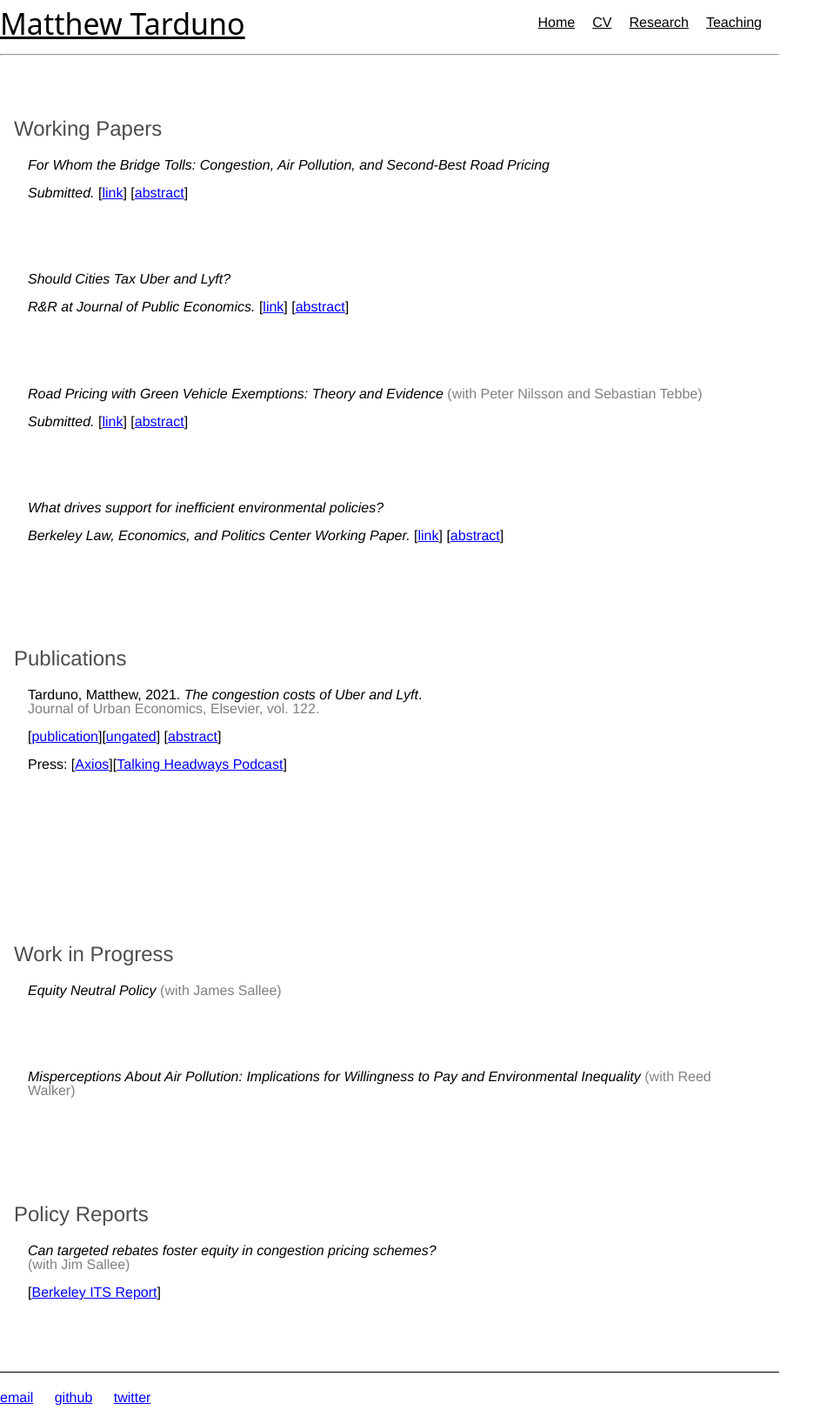
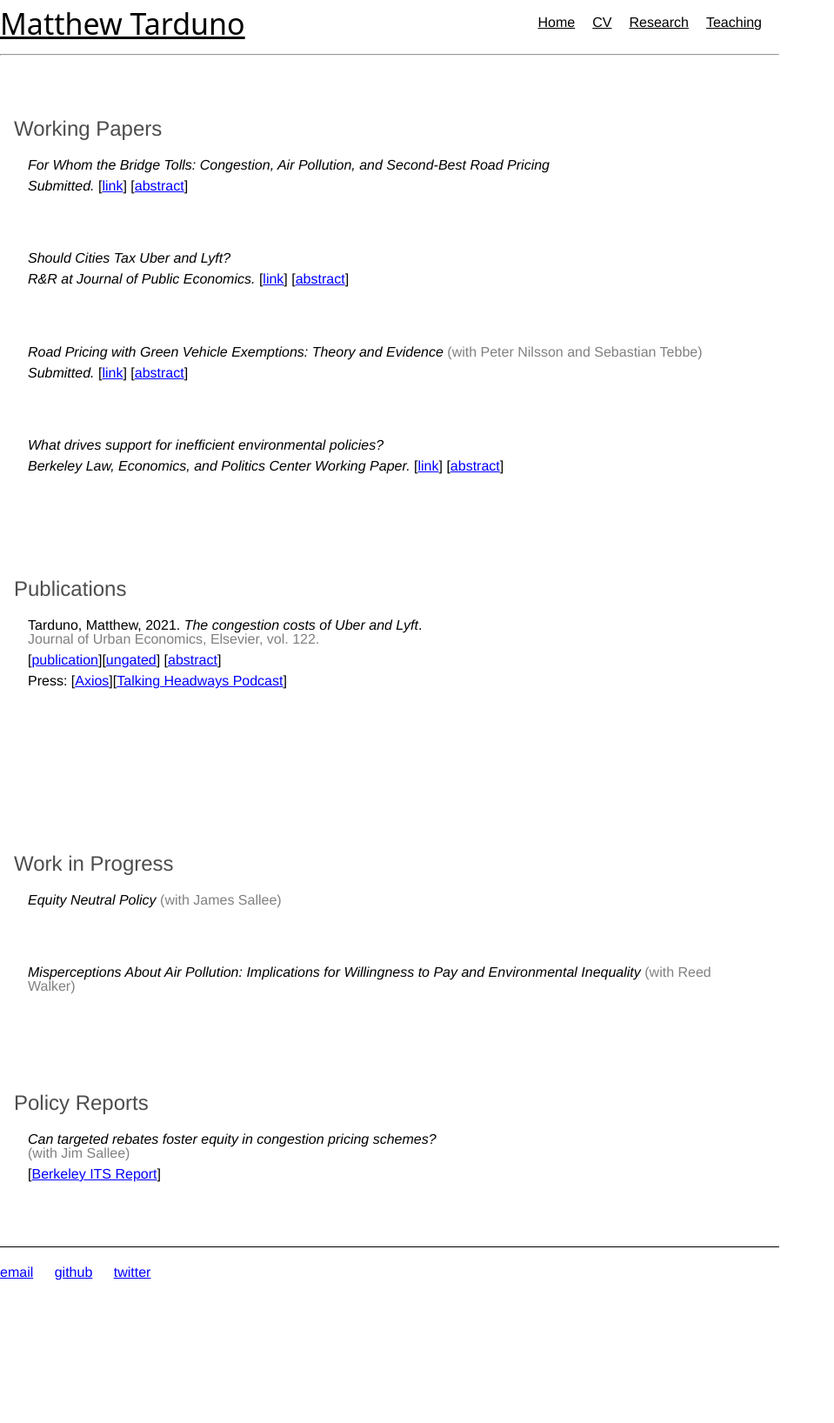
Before and after one commit to Matt-Tarduno/Matt-Tarduno.github.io, a Jekyll site: the page built from research_mobile/index.html, in a window 1280 px wide. Shown: the whole page at 87% size, without its empty margins (0-959 px from the left). Built offline with Jekyll 4.4.1, drawn with Linux system fonts in a browser that asks for light colours; after the commit the page ends 1492 px from its top, so only the background shows below that.

Commit message:
Update index.html

```diff
--- a/research_mobile/index.html
+++ b/research_mobile/index.html
@@ -27,15 +27,13 @@ sitemap:
         }
         .blurb p {
             font-size: 1em;
-            margin-left: 1em;
-            margin-right: 1em;
+            margin: 0.5em 1em;
             color: black;
         }
         .abstract {
             display: none;
             font-size: 0.9em;
-            margin-left: 2em;
-            margin-right: 1em;
+            margin: 0.5em 1.5em;
         }
         a {
             color: blue;
@@ -43,13 +41,8 @@ sitemap:
             cursor: pointer;
         }
         @media (max-width: 720px) {
-            .blurb p {
-                margin-left: 0.5em;
-                margin-right: 0.5em;
-            }
-            .abstract {
-                margin-left: 1em;
-                margin-right: 0.5em;
+            .blurb p, .abstract {
+                margin: 0.5em 0.75em;
             }
         }
     </style>
```
